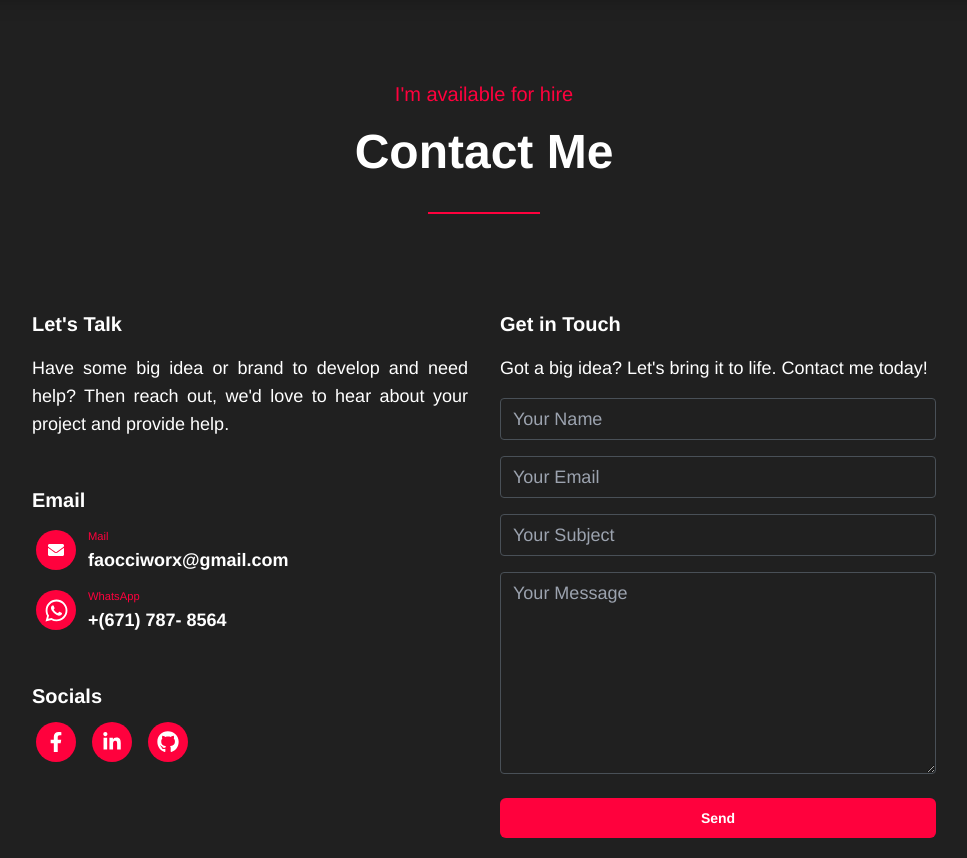
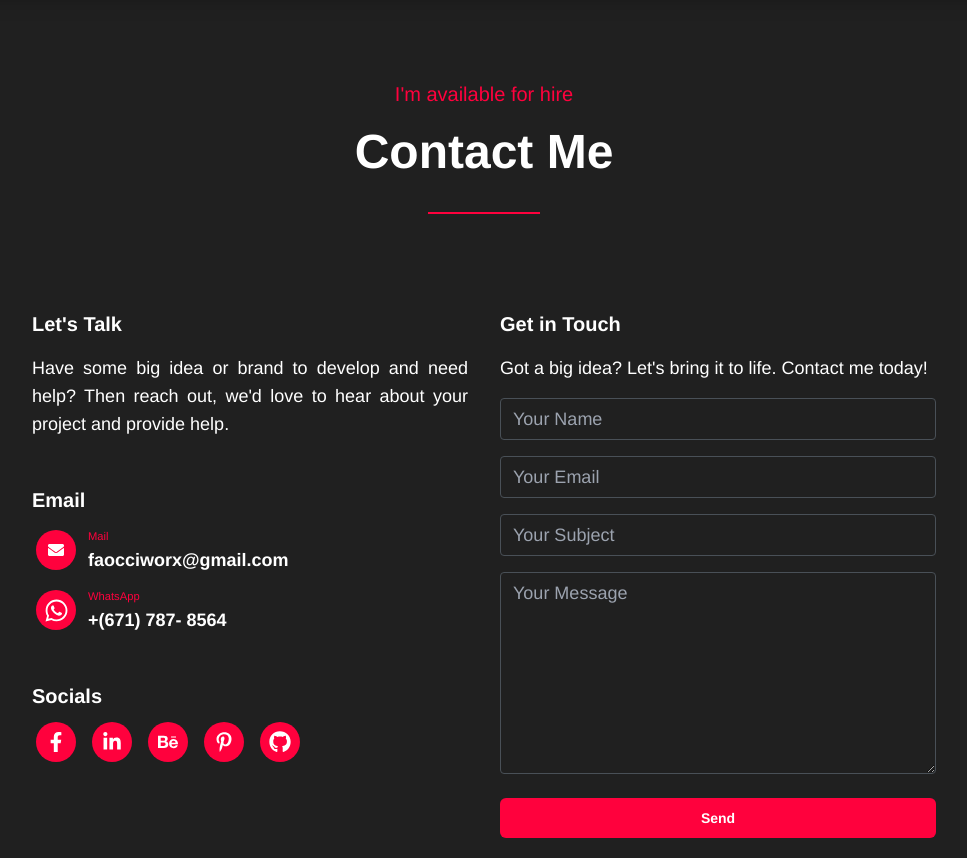
Before and after one commit to faocciworx/fgl-next, a Next.js app: page /contact in a window 1280 px wide. Shown: the whole page, without its empty margins (156-1123 px from the left). Built offline with nearby package versions, Linux system fonts and the light colour scheme.

Commit message:
Final Layout

```diff
--- a/src/app/components/Contact/ContactForm.jsx
+++ b/src/app/components/Contact/ContactForm.jsx
@@ -7,6 +7,8 @@ import {
   FaLinkedinIn,
   FaGithub,
   FaWhatsapp,
+  FaPinterestP,
+  FaBehance,
 } from "react-icons/fa";
 
 const ContactForm = () => {
@@ -199,6 +201,24 @@ const ContactForm = () => {
             </li>
             <li className="flex items-center justify-center text-white dark:hover:text-gray-800 hover:text-white ml-1 w-10 h-10 bg-primary rounded-full overflow-hidden hover:bg-transparent hover:ring-2 ring-primary transition-all duration-300">
               <a
+                href="https://www.behance.net/faoccilayug"
+                target="_blank"
+                rel="noopener noreferrer"
+              >
+                <FaBehance size={20} />
+              </a>
+            </li>
+            <li className="flex items-center justify-center text-white dark:hover:text-gray-800 hover:text-white ml-1 w-10 h-10 bg-primary rounded-full overflow-hidden hover:bg-transparent hover:ring-2 ring-primary transition-all duration-300">
+              <a
+                href="https://www.pinterest.com/faoccilayug/"
+                target="_blank"
+                rel="noopener noreferrer"
+              >
+                <FaPinterestP size={20} />
+              </a>
+            </li>
+            <li className="flex items-center justify-center text-white dark:hover:text-gray-800 hover:text-white ml-1 w-10 h-10 bg-primary rounded-full overflow-hidden hover:bg-transparent hover:ring-2 ring-primary transition-all duration-300">
+              <a
                 href="https://github.com/faocciworx"
                 target="_blank"
                 rel="noopener noreferrer"
--- a/src/app/page.js
+++ b/src/app/page.js
@@ -3,7 +3,13 @@ import { useState } from "react";
 import Image from "next/image";
 import Navbar from "./components/Navbar/Navbar";
 import TypingAnimation from "./components/TypingAnimation";
-import { FaFacebookF, FaLinkedinIn, FaGithub } from "react-icons/fa";
+import {
+  FaFacebookF,
+  FaLinkedinIn,
+  FaGithub,
+  FaPinterestP,
+  FaBehance,
+} from "react-icons/fa";
 import JLoading from "./components/JLoading/JLoading";
 import WipeInLeftAnimation from "./components/Animations/WipeInLeftAnimation";
 import JParticles from "./components/JParticles";
@@ -24,6 +30,18 @@ export default function Home() {
       href: "https://www.linkedin.com/in/faocci/",
       icon: (
         <FaLinkedinIn className="social-media-icon h-5 w-5 text-white dark:hover:text-gray-800 hover:text-white" />
+      ),
+    },
+    {
+      href: "https://www.behance.net/faoccilayug",
+      icon: (
+        <FaBehance className="social-media-icon h-7 w-6 text-white dark:hover:text-gray-800 hover:text-white" />
+      ),
+    },
+    {
+      href: "https://www.pinterest.com/faoccilayug/",
+      icon: (
+        <FaPinterestP className="social-media-icon h-7 w-6 text-white dark:hover:text-gray-800 hover:text-white" />
       ),
     },
     {
@@ -64,7 +82,7 @@ export default function Home() {
             </div>
           </div>
 
-          <div className="flex flex-col items-center lg:items-start justify-center w-full lg:w-1/2 gap-y-4 px-4 text-center md:text-left">
+          <div className="flex flex-col items-center lg:items-start justify-center w-full lg:w-1/2 gap-y-7 px-4 text-center md:text-left">
             <h1 className="text-3xl md:text-5xl lg:text-5xl font-general font-bold">
               I&apos;m&nbsp;
               <span className="text-primary">Faocci&nbsp;</span>
@@ -83,7 +101,7 @@ export default function Home() {
                 className=""
               />
             </div>
-            <p className="font-general text-base lg:text-lg mt-4 dark:text-gray-800 text-white w-full lg:w-11/12 leading-7 md:leading-10 lg:leading-8 text-justify">
+            <p className="font-general text-base lg:text-lg dark:text-gray-800 text-white w-full lg:w-11/12 leading-7 md:leading-10 lg:leading-8 text-justify">
               Hello, I&apos;m Faocci Ghaize O. Layug, a tech and design
               enthusiast ready to bring my expertise to your projects. With a
               knack for creative problem-solving in web and graphic design, and
```
